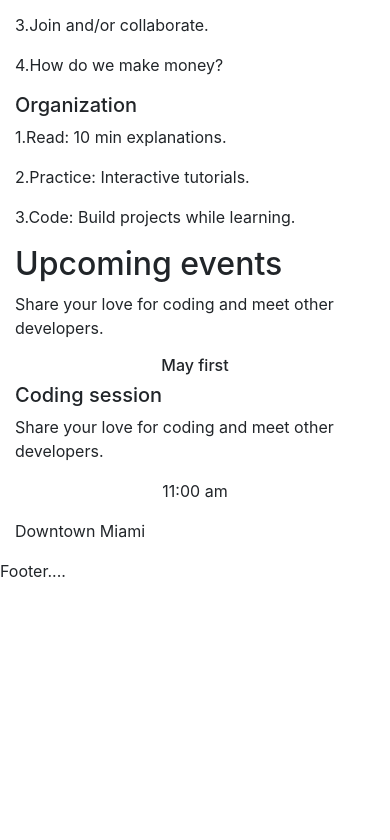
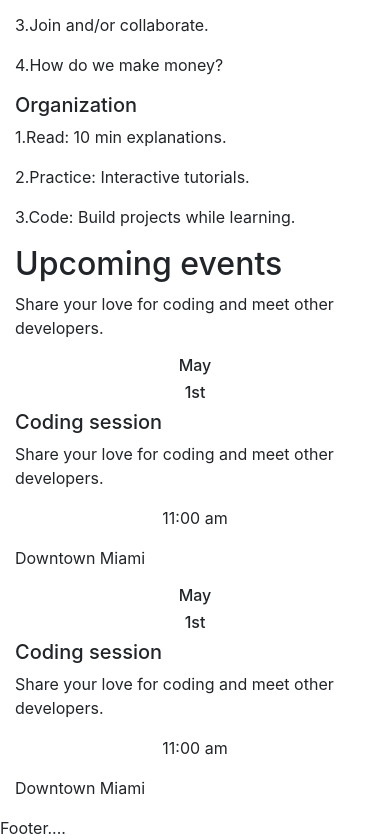
Before and after one commit to espvtes/gatsby-app-shop, a Gatsby site in the folder gatsby-site/: page / in a window 390 px wide. Shown: the part 1011-1851 px from the top of the page. Before the commit the page ends 1594 px from the top, so only its background shows below. Built offline with nearby package versions, Linux system fonts and the light colour scheme; Gatsby itself is replaced by a stand-in of ours.

Commit message:
sessions

```diff
--- a/gatsby-site/src/pages/index.js
+++ b/gatsby-site/src/pages/index.js
@@ -44,7 +44,23 @@ const IndexPage = () => {
                     <p>Share your love for coding and meet other developers.</p>
                     <div className="row">
                         <div className="col-12 col-md-2 text-center">
-                            <h6>May first</h6>
+                            <h6>May</h6>
+                            <h6>1st</h6>
+                        </div>
+                        <div className="col-12 col-md-10">
+                            <h5>Coding session</h5>
+                            <p>Share your love for coding and meet other developers.</p>
+
+                        </div>
+                    </div>
+                    <div className="row">
+                        <div className="col-12 col-md-2 text-center"><p> 11:00 am</p></div>
+                        <div className="col-12 col-md-10"><p>Downtown Miami</p></div>
+                    </div>
+                    <div className="row">
+                        <div className="col-12 col-md-2 text-center">
+                            <h6>May</h6>
+                            <h6>1st</h6>
                         </div>
                         <div className="col-12 col-md-10">
                             <h5>Coding session</h5>
```
